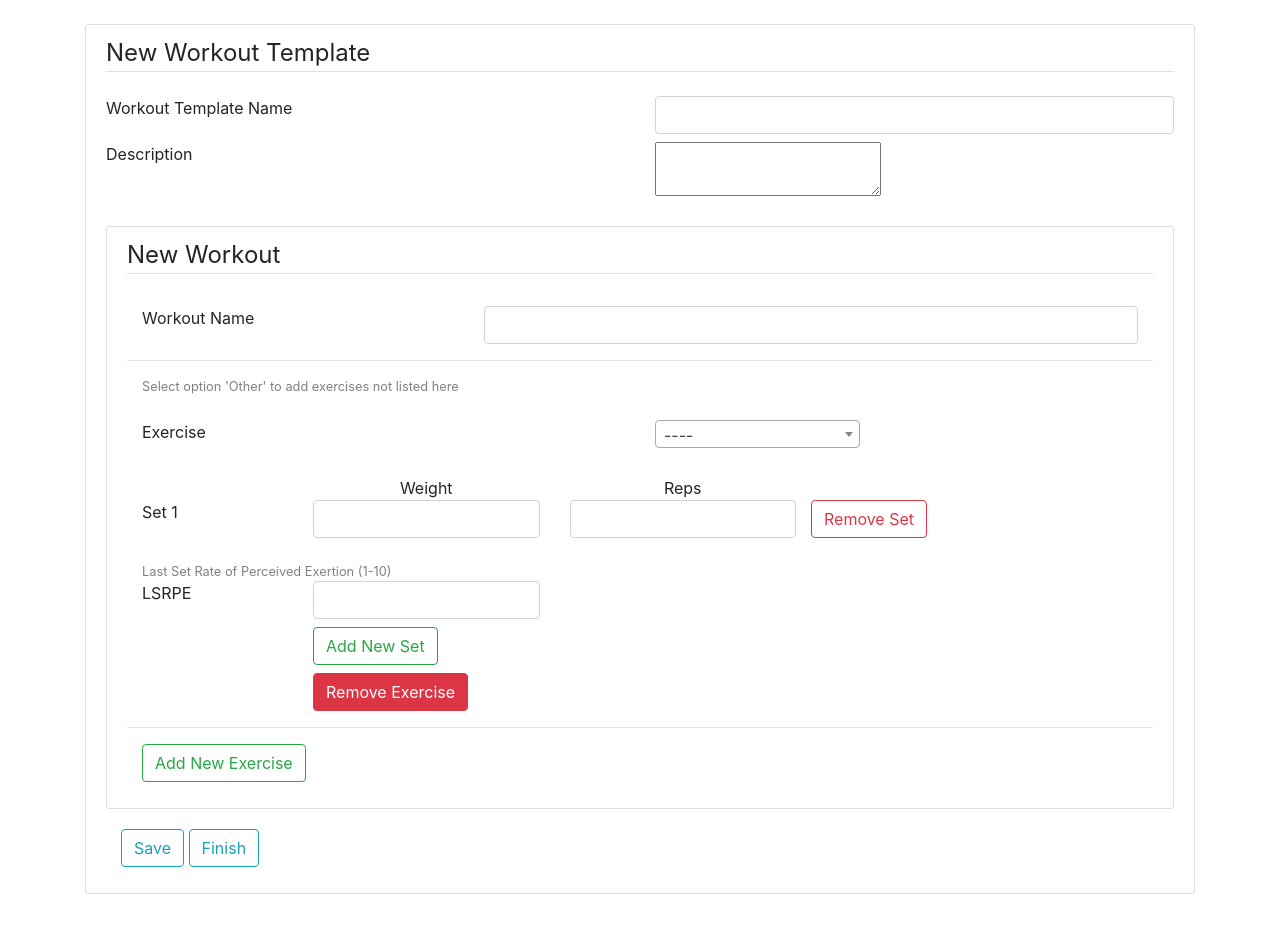
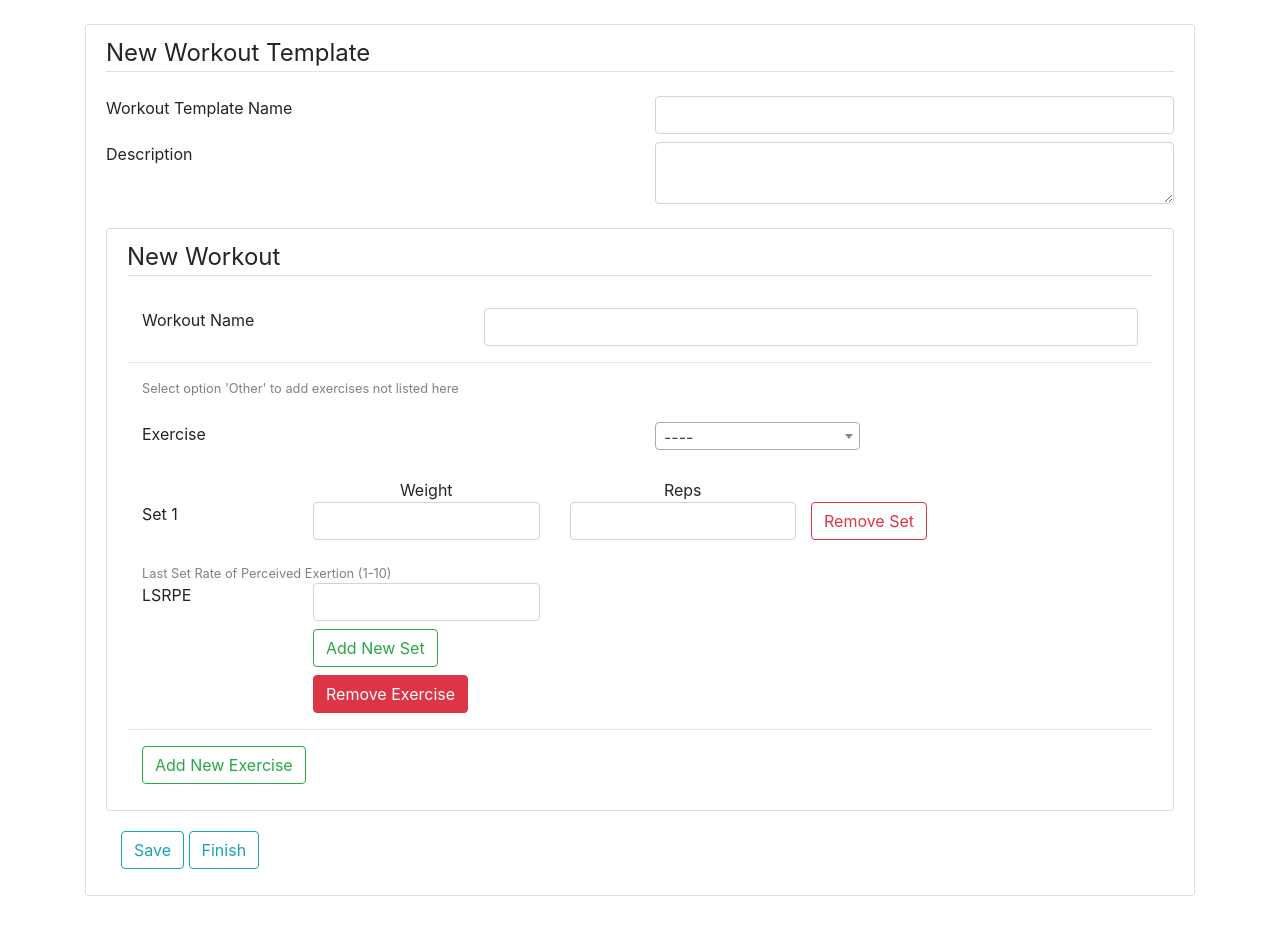
Before and after one commit to Tharindu-h/workout_tracker, a Django app: page /templates/create in a window 1280 px wide. Shown: the part 79-1015 px from the top of the page. Run offline with Django 4.2, Linux system fonts and the light colour scheme; the visitor is signed in with stand-in values (Sample User, id 1); data that the repository does not hold is empty; parts of the project's set-up code (start-up, migrations or seed data) failed here and were passed over; some libraries are stand-ins or nearby versions.

Commit message:
Make the description text area look better using bootstrap class

```diff
--- a/workout/templates/workout/create_template.html
+++ b/workout/templates/workout/create_template.html
@@ -18,7 +18,7 @@
         <label>Description</label>
       </div>
       <div class="col">
-        <textarea id="description" name="description"></textarea>
+        <textarea class="form-control" id="description" name="description"></textarea>
       </div>
     </div>
     <div class="content-section mt-4">
```
